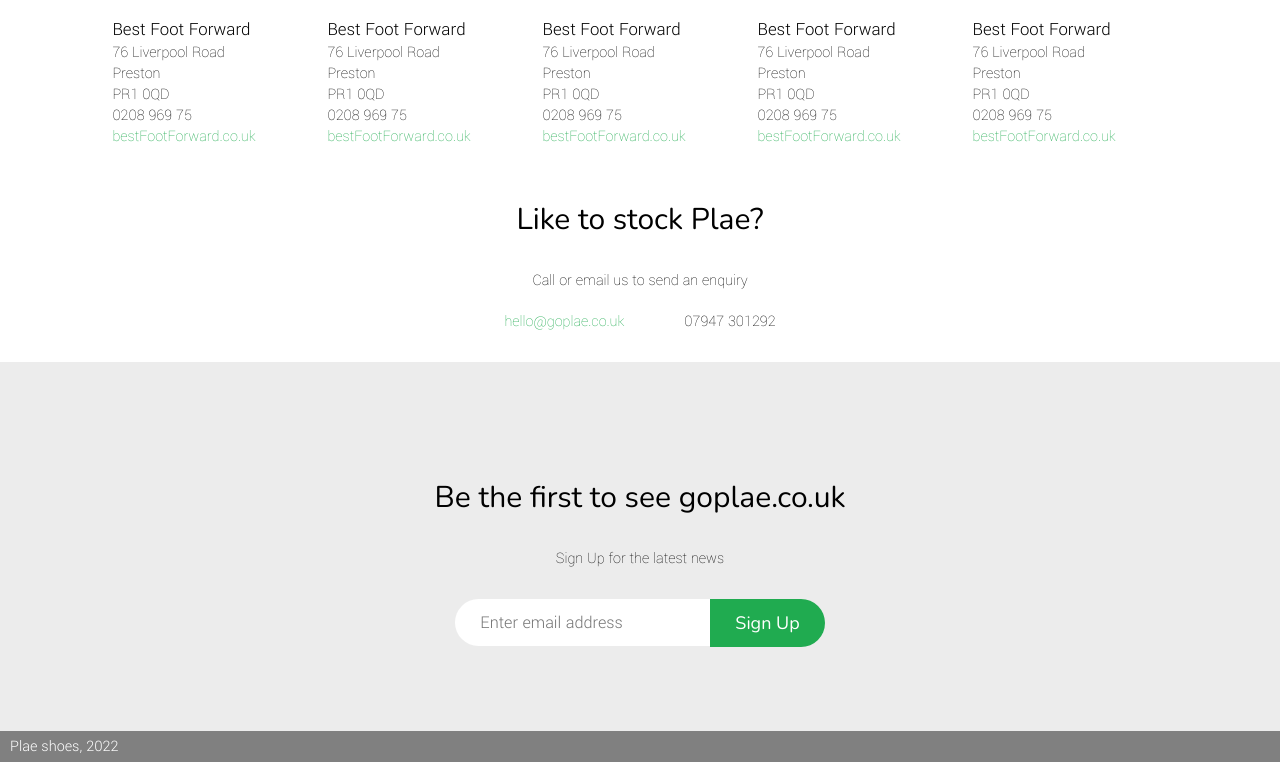
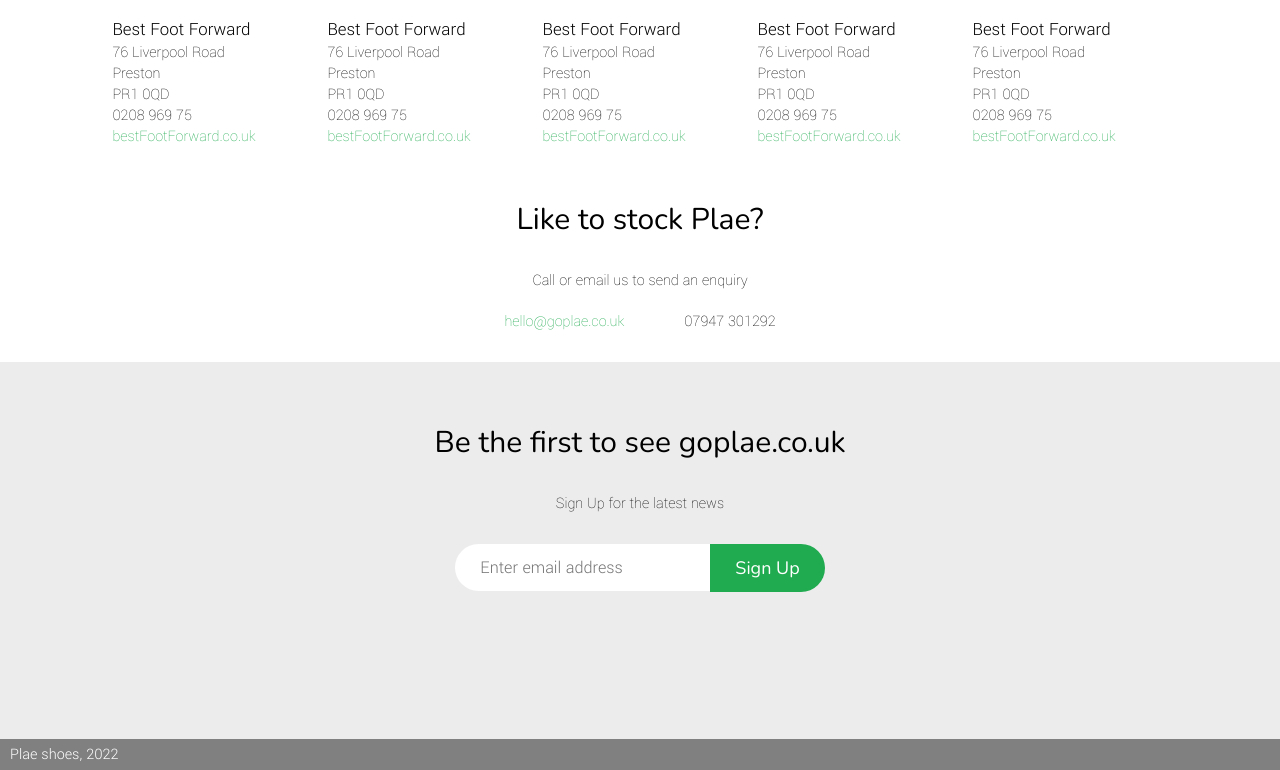
Before and after one commit to dudkin-v/Plae_Holding_Page, a website: page src/index.html in a window 1280 px wide. Shown: the part 5238-6008 px from the top of the page. Drawn offline with nearby package versions, Linux system fonts and the light colour scheme.

Commit message:
rewrite styles for footer

```diff
--- a/src/index.html
+++ b/src/index.html
@@ -298,7 +298,8 @@
       </section>
 
      <section id="footer" class="footer">
-       <div class="footer-description">
+       <div class="footer-content">
+       <div class="content-description">
          <h2>Be the first to see goplae.co.uk</h2>
          <p>Sign Up for the latest news</p>
        </div>
@@ -307,6 +308,7 @@
            <input type="text" placeholder="Enter email address" />
          </label>
          <button>Sign Up</button>
+       </div>
        </div>
        <footer><p>Plae shoes, 2022</p></footer>
      </section>
--- a/src/styles/scss/footer.scss
+++ b/src/styles/scss/footer.scss
@@ -3,17 +3,14 @@
 .footer {
   flex-direction: column;
   align-items: center;
-  justify-content: center;
+  justify-content: space-between;
   background-color: rgb(236, 236, 236);
-  min-height: 50vh;
+  min-height: 51vh;
   @media (max-height: 425px) {
     min-height: 70vh;
-    justify-content: start;
   }
 
   footer {
-    position: absolute;
-    bottom: 0;
     width: 100%;
     padding: 5px 10px;
     background-color: grey;
@@ -23,12 +20,18 @@
       font-weight: 300;
     }
   }
+  .footer-content {
+    .registration-field {
+      @include input-field;
+    }
 
-  &-description {
+    .content-description {
       h2 {
-      padding-top: 0;
+        padding-top: 60px;
+        @media (max-width: 768px) {
+          padding-top: 30px;
+        }
         @media (max-height: 425px) {
-        padding-top: 30px;
           padding-bottom: 15px;
         }
       }
@@ -40,8 +43,5 @@
         }
       }
     }
-
-  .registration-field {
-    @include input-field;
   }
 }
```
Also changed, not shown: src/styles/css/footer.css, src/styles/css/style.css. Lines whose indentation alone changed are shown as unchanged.
